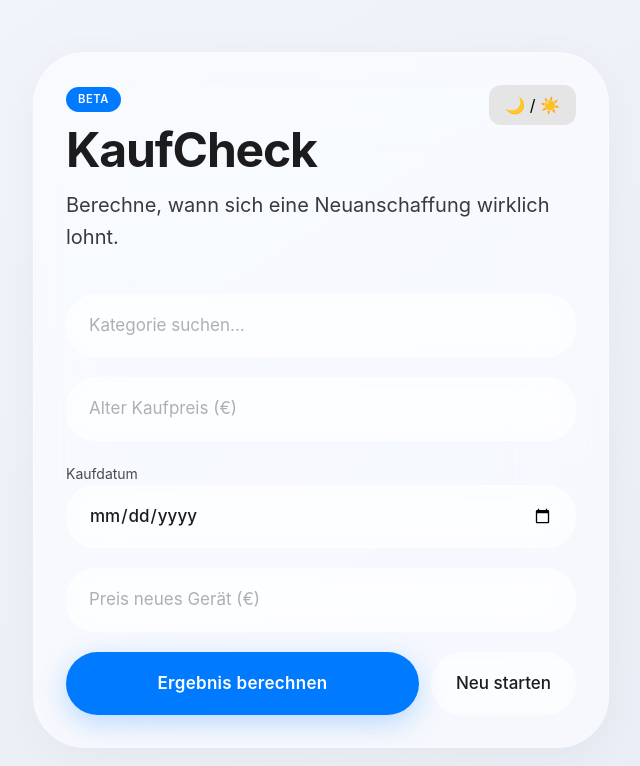
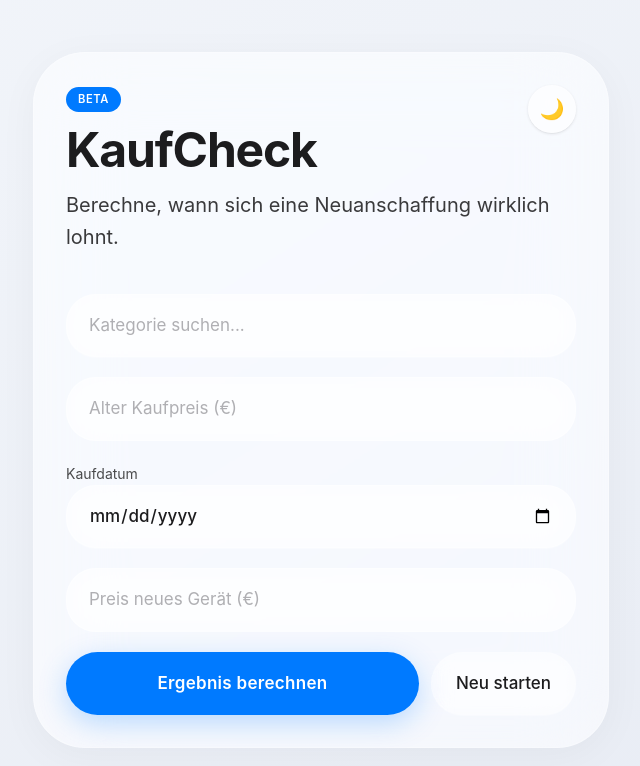
Before and after one commit to yatamci/KaufCheck, a Next.js app: page / in a window 1280 px wide. Shown: the top 766 px of the page, without its empty margins (319-959 px from the left). Built offline with nearby package versions, Linux system fonts and the light colour scheme.

Commit message:
ThemeToggle.tsx aktualisieren

```diff
--- a/src/components/ThemeToggle.tsx
+++ b/src/components/ThemeToggle.tsx
@@ -1,32 +1,34 @@
-"use client"
+"use client";
 
-import { useTheme } from "next-themes"
+import { useTheme } from "next-themes";
+import { useEffect, useState } from "react";
 
-export default function ThemeToggle(){
+export default function ThemeToggle() {
+  const { theme, setTheme } = useTheme();
+  const [mounted, setMounted] = useState(false);
 
-const {theme,setTheme}=useTheme()
+  useEffect(() => setMounted(true), []);
 
-return (
+  if (!mounted) return <div className="w-12 h-12 rounded-full bg-neutral-200/50 dark:bg-neutral-800/50 animate-pulse" />;
 
-<button
-
-onClick={() =>
-setTheme(theme === "dark" ? "light" : "dark")
+  return (
+    <button
+      onClick={() => setTheme(theme === "dark" ? "light" : "dark")}
+      className="
+        w-12 h-12
+        rounded-full
+        bg-white/50 dark:bg-neutral-800/50
+        backdrop-blur-xl
+        border border-white/20 dark:border-white/10
+        flex items-center justify-center
+        text-xl
+        transition-all duration-300
+        hover:scale-105 active:scale-95
+        shadow-sm
+      "
+      aria-label="Design umschalten"
+    >
+      {theme === "dark" ? "☀️" : "🌙"}
+    </button>
+  );
 }
-
-className="
-px-4 py-2
-rounded-xl
-bg-neutral-200
-dark:bg-neutral-800
-"
-
->
-
-🌙 / ☀️
-
-</button>
-
-)
-
-}
```
